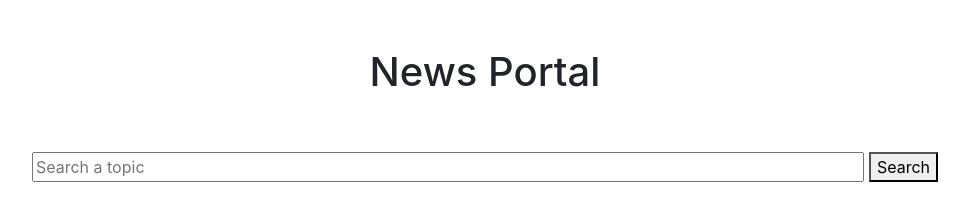
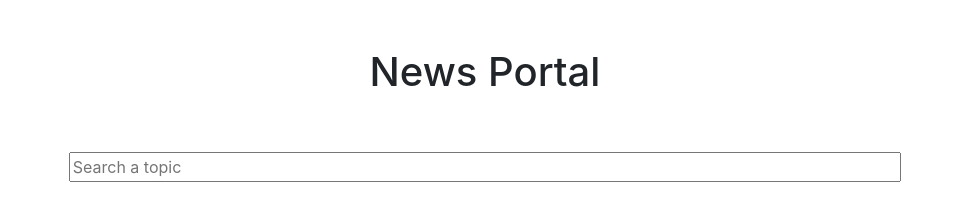
Before and after one commit to easternferdinan/tugas-asynchronous-promise, a plain HTML site: page index.html in a window 1280 px wide. Shown: the whole page, without its empty margins (155-1124 px from the left). Drawn offline with nearby package versions, Linux system fonts and the light colour scheme; no server answers.

Commit message:
refining the style and the script for search bar

```diff
--- a/index.html
+++ b/index.html
@@ -13,9 +13,8 @@
         <h1 class="col h1 text-center">News Portal</h1>
     </header>
     <div class="search-bar row text-center my-5">
-        <form class="col" onsubmit="searchNews(); return false">
-            <input class="w-75" type="text" name="search" id="search" placeholder="Search a topic">
-            <button type="submit">Search</button>
+        <form class="col" oninput="searchNews()">
+            <input class="w-75" type="text" name="search" id="search" placeholder="Search a topic" value="">
         </form>
     </div>
     <div class="card-deck row"></div>
--- a/script.js
+++ b/script.js
@@ -13,7 +13,11 @@ function searchNews() {
     getSearch
         .then(result => result.json())
         .then(result => render(result))
-        .catch(error => console.log(error))
+        .catch(error => console.log(error));
+
+    if (input === "") {
+        window.location.reload();
+    }
 }
 
 function render(result) {
```
